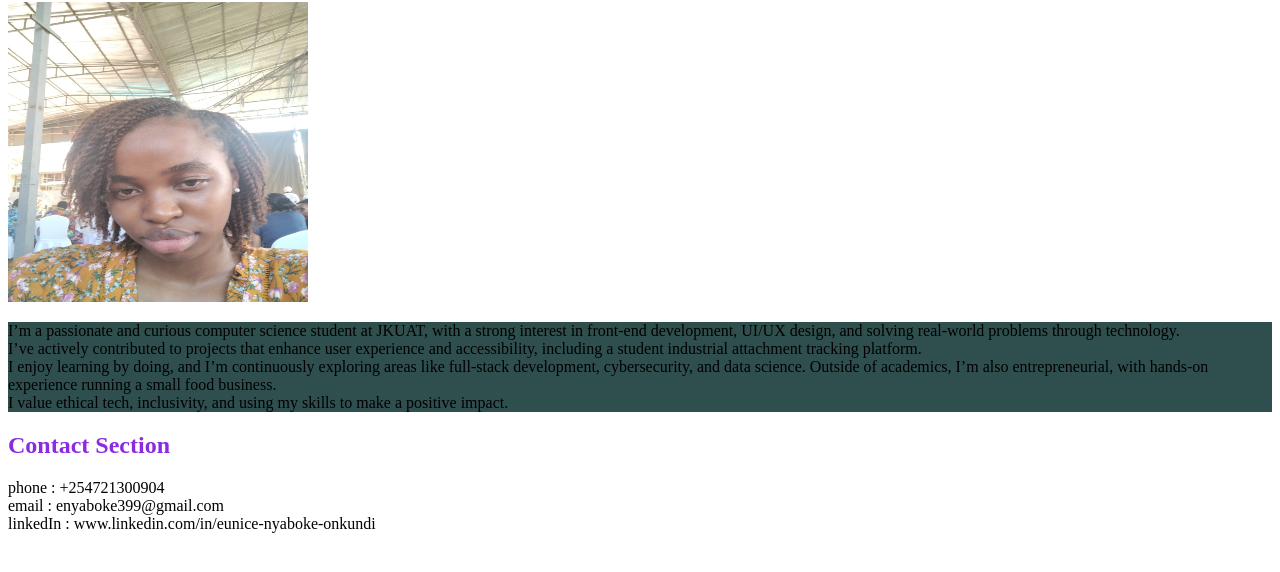
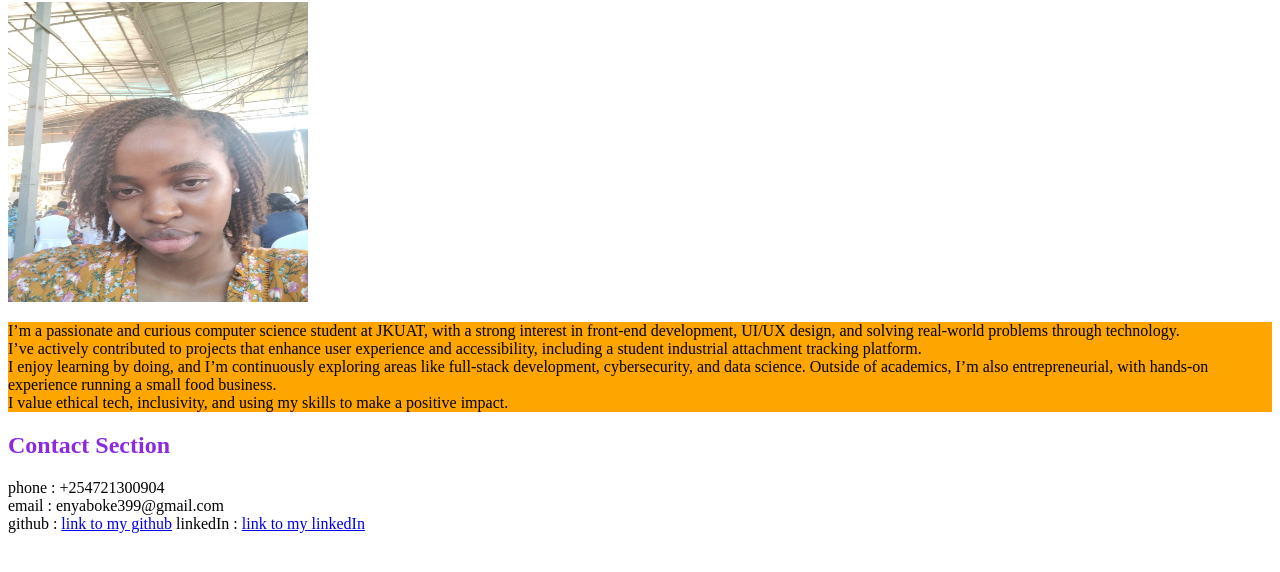
Before and after one commit to nyaboke-Dev1/Learning, a plain HTML site: page index1.html in a window 1280 px wide. Shown: the part 78-650 px from the top of the page. Drawn offline with Linux system fonts and the light colour scheme.

Commit message:
update on links

```diff
--- a/index1.html
+++ b/index1.html
@@ -6,7 +6,7 @@
     <title>Eunice Nyaboke</title>
     <style>
         p{
-            background-color: darkslategrey;
+            background-color: orange;
         }
     </style>
 </head>
@@ -24,7 +24,8 @@
         <h2 style="color: blueviolet;">Contact Section</h2>
         phone : +254721300904 <br>
         email : enyaboke399@gmail.com <br>
-        linkedIn : www.linkedin.com/in/eunice-nyaboke-onkundi<br>
+        github : <a href="https://github.com/nyaboke-Dev1">link to my github</a>
+        linkedIn : <a href="www.linkedin.com/in/eunice-nyaboke-onkundi">link to my linkedIn</a><br>
     </section>
 </body>
 </html>
```
Also changed, not shown: 1 other file.
